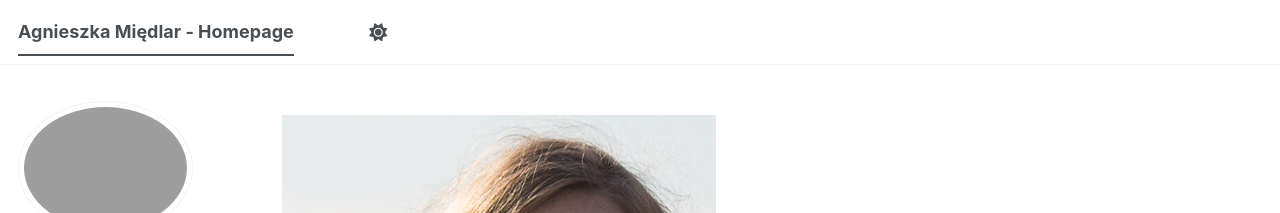
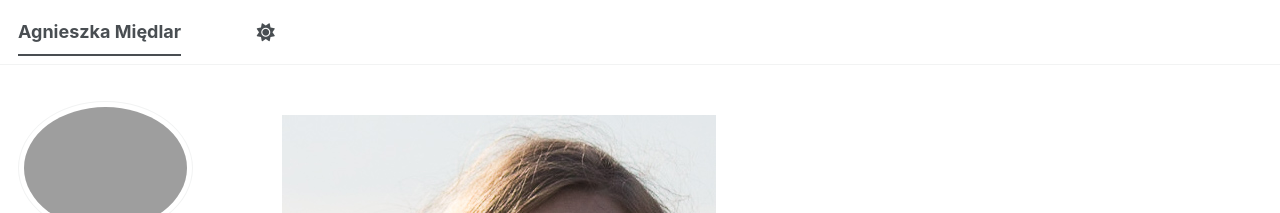
Before and after one commit to amiedlar/amiedlar.github.io, a Jekyll site: the page built from _pages/about.md, in a window 1280 px wide. Shown: the top 213 px of the page. Built offline with Jekyll 4.4.1, drawn with Linux system fonts in a browser that asks for light colours; some web fonts are replaced; a script bundle is joined from its source files by our own code; library files that are not in the unit come from our copies.

Commit message:
Update _config.yml
Small update

```diff
--- a/_config.yml
+++ b/_config.yml
@@ -9,7 +9,7 @@
 # Basic Site Settings
 locale                   : "en-US"
 site_theme               : "default" # The available themes options are "default", "air", "sunrise", "mint", "dirt" and "contrast"
-title                    : "Agnieszka Międlar - Homepage"
+title                    : "Agnieszka Międlar"
 title_separator          : "-"
 name                     : &name "Agnieszka Międlar"
 description              : &description "Associate Professor at Department of Mathematics and Division of Computational Modeling and Data Analytics, Virginia Tech, USA"   # Update this with a general description of your site, this is the default if not overridden by a page
```
